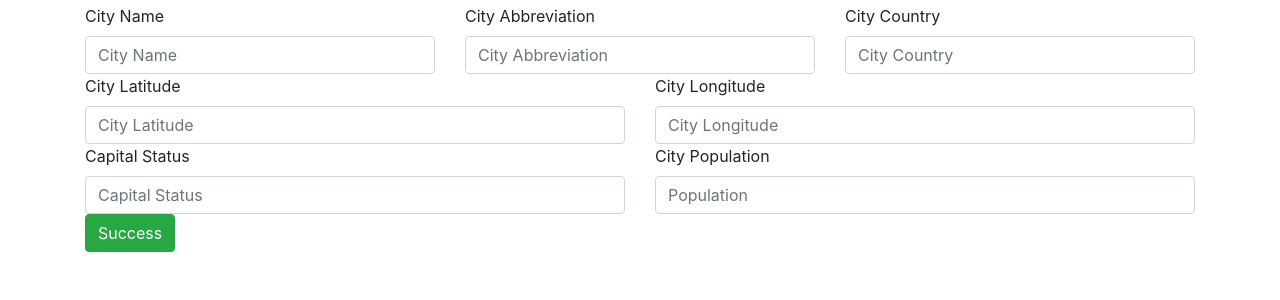
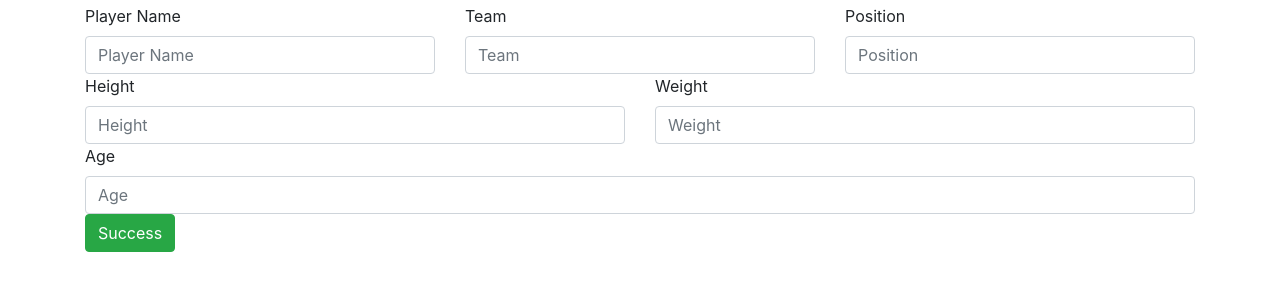
Before and after one commit to mjdroz/WebAppHW, a Flask app: page /player/new in a window 1280 px wide. Shown: the part 56-356 px from the top of the page. Run offline with Flask 2, Linux system fonts and the light colour scheme; some libraries are stand-ins or nearby versions.

Commit message:
Fix: Change new.html to match the new data

```diff
--- a/app/templates/new.html
+++ b/app/templates/new.html
@@ -1,42 +1,37 @@
 {% extends "layout.html" %}
 {% block content %}
-<form action="/cities/new" method="POST">
-    <div class="row">
+<form action="/player/new" method="POST">
+        <div class="row">
         <div class="col">
-            <label for="fldName">City Name</label>
-            <input id="fldName" type="text" class="form-control" placeholder="City Name" name="fldName">
+            <label for="plName">Player Name</label>
+            <input id="plName" type="text" class="form-control" placeholder="Player Name" name="plName">
         </div>
         <div class="col">
-            <label for="fldAbbreviation">City Abbreviation</label>
-            <input id="fldAbbreviation" type="text" class="form-control" placeholder="City Abbreviation"
-                   name="fldAbbreviation">
+            <label for="plTeam">Team</label>
+            <input id="plTeam" type="text" class="form-control" placeholder="Team"
+                   name="plTeam">
         </div>
         <div class="col">
-            <label for="fldCountry">City Country</label>
-            <input id="fldCountry" type="text" class="form-control" placeholder="City Country" name="fldCountry">
+            <label for="plPosition">Position</label>
+            <input id="plPosition" type="text" class="form-control" placeholder="Position" name="plPosition">
         </div>
     </div>
 
     <div class="row">
         <div class="col">
-            <label for="fldLat">City Latitude</label>
-            <input id="fldLat" type="text" class="form-control" placeholder="City Latitude" name="fldLat">
+            <label for="plHeight">Height</label>
+            <input id="plHeight" type="text" class="form-control" placeholder="Height" name="plHeight">
         </div>
         <div class="col">
-            <label for="fldlong">City Longitude</label>
-            <input id="fldlong" type="text" class="form-control" placeholder="City Longitude" name="fldLong">
+            <label for="plWeight">Weight</label>
+            <input id="plWeight" type="text" class="form-control" placeholder="Weight" name="plWeight">
         </div>
     </div>
     <div class="row">
         <div class="col">
-            <label for="fldCapitalStatus">Capital Status</label>
+            <label for="plAge">Age</label>
 
-            <input id="fldCapitalStatus" type="text" class="form-control" placeholder="Capital Status "
-                   name="fldCapitalStatus">
-        </div>
-        <div class="col">
-            <label for="fldPopulation">City Population</label>
-            <input id="fldPopulation" type="text" class="form-control" placeholder="Population" name="fldPopulation">
+            <input id="plAge" type="text" class="form-control" placeholder="Age" name="plAge">
         </div>
     </div>
     <button type="submit" class="btn btn-success">Success</button>
```
